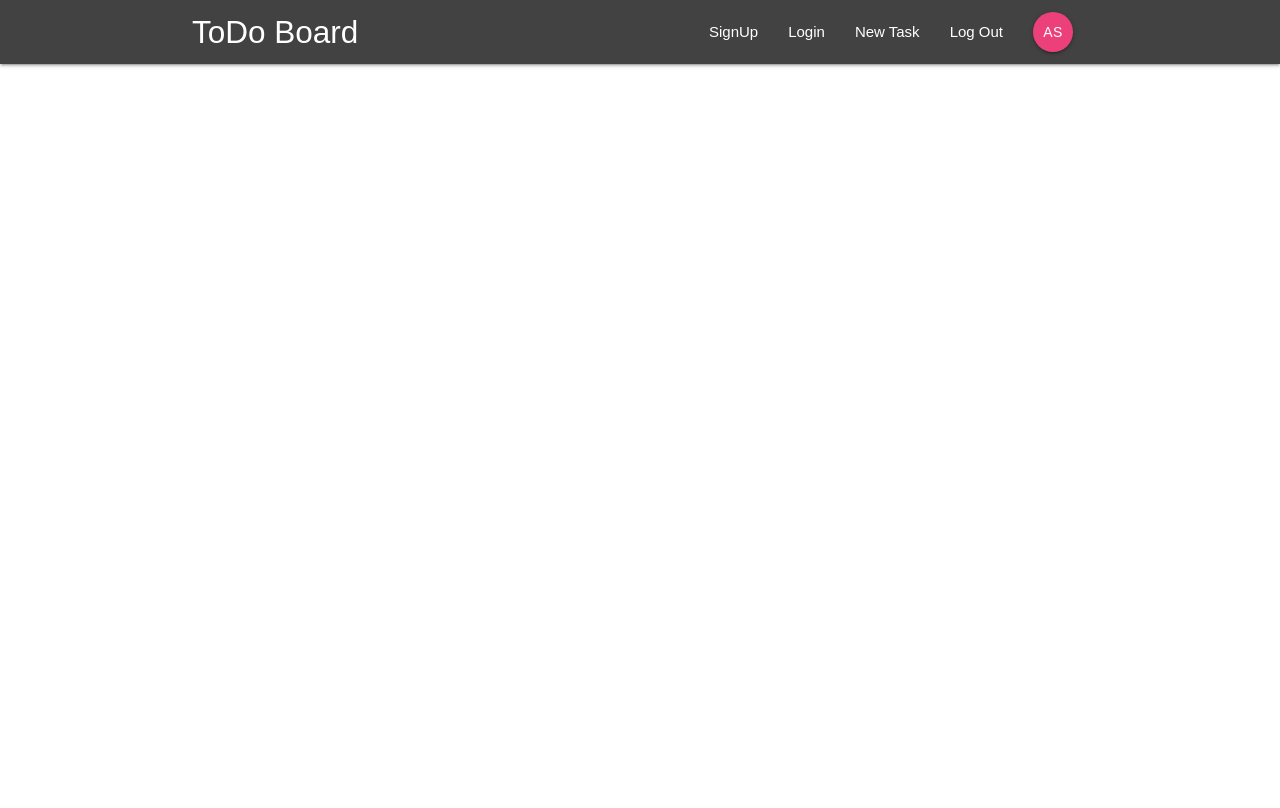
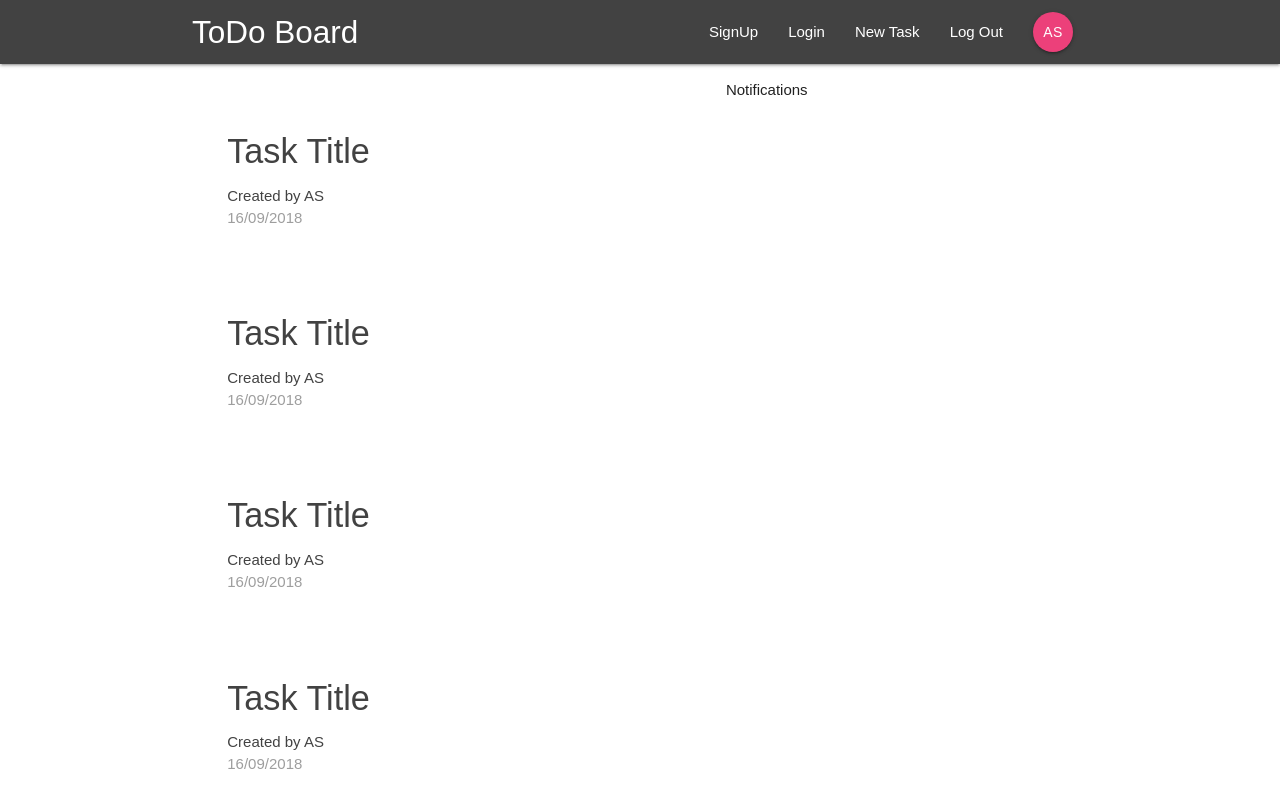
Before and after one commit to andriisavchuk/react-todoboard, a React (Create React App) app: page / in a window 1280 px wide. Shown: the top 808 px of the page. Built offline with nearby package versions, Linux system fonts and the light colour scheme.

Commit message:
Add basic markup of ToDoListand ToDoSummury components

```diff
--- a/src/App.js
+++ b/src/App.js
@@ -1,6 +1,7 @@
 import React, { Component } from 'react';
-import { BrowserRouter as Router } from 'react-router-dom';
+import { BrowserRouter as Router, Switch, Route } from 'react-router-dom';
 import Navbar from './components/layout/Navbar';
+import Dashboard from './components/dashboard/Dashboard';
 
 class App extends Component {
   render() {
@@ -8,6 +9,9 @@ class App extends Component {
       <Router>
         <div className="App">
           <Navbar />
+          <Switch>
+            <Route path="/" component={Dashboard} />
+          </Switch>
         </div>
       </Router>
     );
--- a/src/components/dashboard/Dashboard.js
+++ b/src/components/dashboard/Dashboard.js
@@ -1,12 +1,15 @@
 import React, { Component } from 'react';
 import Notifications from './Notifications';
+import ToDoList from '../todo/ToDoList';
 
 class Dashboard extends Component {
   render() {
     return (
       <div className="dashboard container">
         <div className="row">
-          <div className="col s12 m6">Lorem ipsum dolor sit amet.</div>
+          <div className="col s12 m6">
+            <ToDoList />
+          </div>
           <div className="col s12 m5 offset-m1">
             <Notifications />
           </div>
--- a/src/components/todo/ToDoList.js
+++ b/src/components/todo/ToDoList.js
@@ -0,0 +1,15 @@
+import React from 'react';
+import ToDoSummury from './ToDoSummury';
+
+const ToDoList = () => {
+  return (
+    <div className="todo-list section">
+      <ToDoSummury />
+      <ToDoSummury />
+      <ToDoSummury />
+      <ToDoSummury />
+    </div>
+  );
+};
+
+export default ToDoList;
--- a/src/components/todo/ToDoSummury.js
+++ b/src/components/todo/ToDoSummury.js
@@ -0,0 +1,15 @@
+import React from 'react';
+
+const ToDoSummury = () => {
+  return (
+    <div className="card z-depth-0 todo-summury">
+      <div className="card-content grey-text text-darken-3">
+        <h4 className="todo-title">Task Title</h4>
+        <p>Created by AS</p>
+        <p className="grey-text">16/09/2018</p>
+      </div>
+    </div>
+  );
+};
+
+export default ToDoSummury;
```
